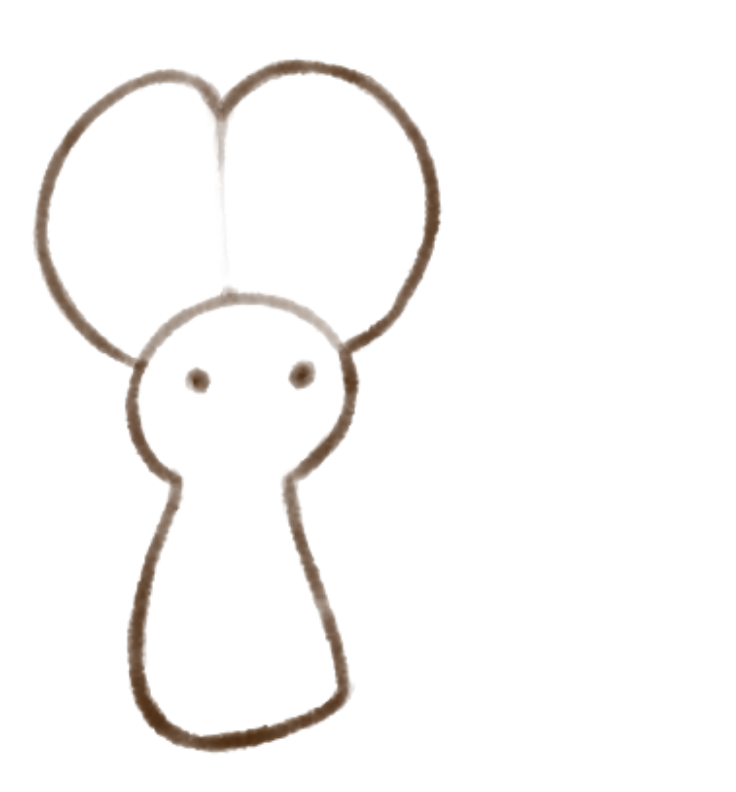
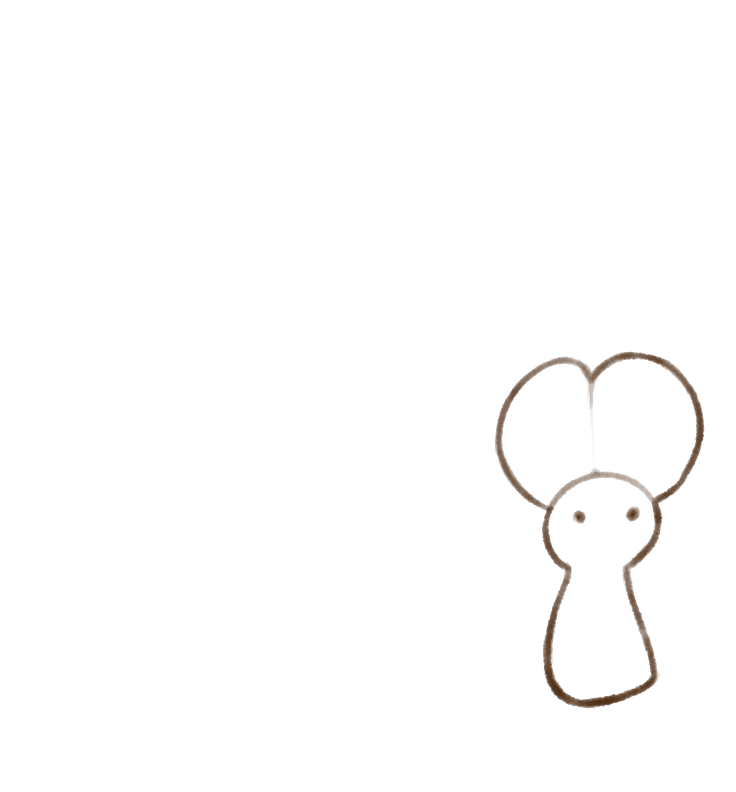
Before and after one commit to cathery/cathery.github.io, a plain HTML site: page index.html in a window 1280 px wide. Shown: the whole page, without its empty margins (120-856 px from the left). Drawn offline with Linux system fonts and the light colour scheme.

Commit message:
Update index.html

```diff
--- a/index.html
+++ b/index.html
@@ -1,12 +1,6 @@
 <html>
 <head><title>cathery</title></head>
 <style>
-	.center {
-		margin-top: 48px;
-		margin-left: auto;
-		margin-right: auto;
-		width: 700px;
-	}
 	.centered {
 		position: fixed;
 		top: 50%;
@@ -16,6 +10,6 @@
 	}
 </style>
 <body>
-<img class="center" src="a.png">
+<img class="centered" src="a.png">
 </body>
 </html>
```
